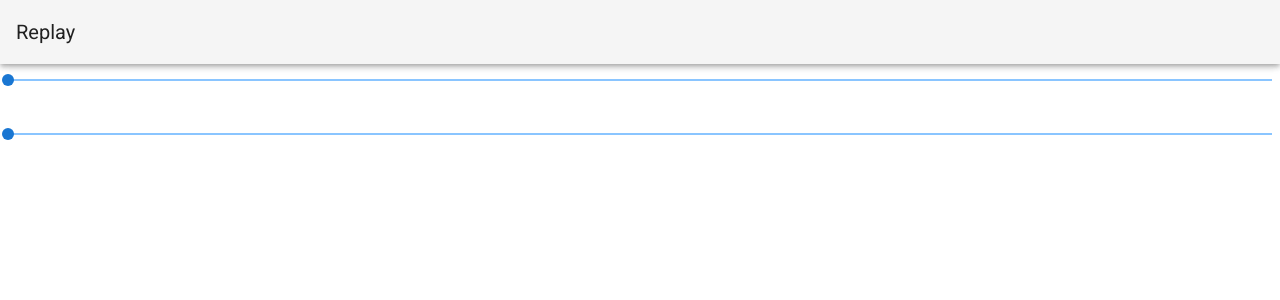
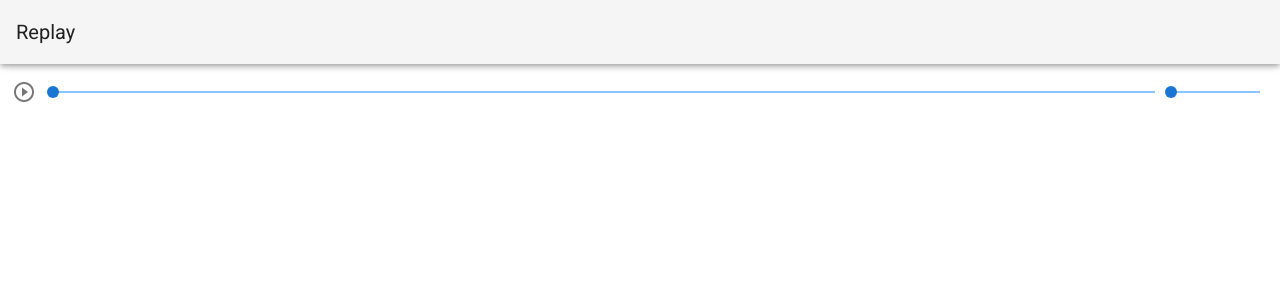
Before and after one commit to Web-Engine/pubg-replay, a Vue app in the folder frontend/: page / in a window 1280 px wide. Shown: the top 300 px of the page. Built offline with nearby package versions, Linux system fonts and the light colour scheme.

Commit message:
Add play, pause button

```diff
--- a/frontend/src/App.vue
+++ b/frontend/src/App.vue
@@ -5,17 +5,30 @@
         </v-app-bar>
 
         <v-content>
+            <v-container fluid>
+                <v-layout>
+                    <v-flex xs11>
                         <v-slider min="0" max="3302123" thumb-size="60">
                             <template #thumb-label="currentTime">
                                 {{ timeFormat(currentTime.value) }}
                             </template>
+
+                            <template #prepend>
+                                <v-icon @click="toggle">
+                                    {{ isPlaying ? 'mdi-stop-circle-outline' : 'mdi-play-circle-outline' }}
+                                </v-icon>
+                            </template>
                         </v-slider>
-
+                    </v-flex>
+                    <v-flex xs1>
                         <v-slider min="1" max="30" thumb-size="40">
                             <template #thumb-label="speed">
                                 x{{ speed.value }}
                             </template>
                         </v-slider>
+                    </v-flex>
+                </v-layout>
+            </v-container>
 
         </v-content>
     </v-app>
@@ -26,7 +39,7 @@ export default {
     name: 'App',
     components: {},
     methods: {
-        timeFormat: time => {
+        timeFormat(time) {
             let milliseconds = time % 1000;
             let seconds = Math.floor(time / 1000);
 
@@ -39,9 +52,15 @@ export default {
 
             return `${minutes}:${seconds}.${milliseconds}`;
         },
+
+        toggle() {
+            this.isPlaying = !this.isPlaying;
         },
-    data: () => ({
-
-    }),
+    },
+    data() {
+        return {
+            isPlaying: false,
+        };
+    },
 };
 </script>
```
Lines whose indentation alone changed are shown as unchanged.
